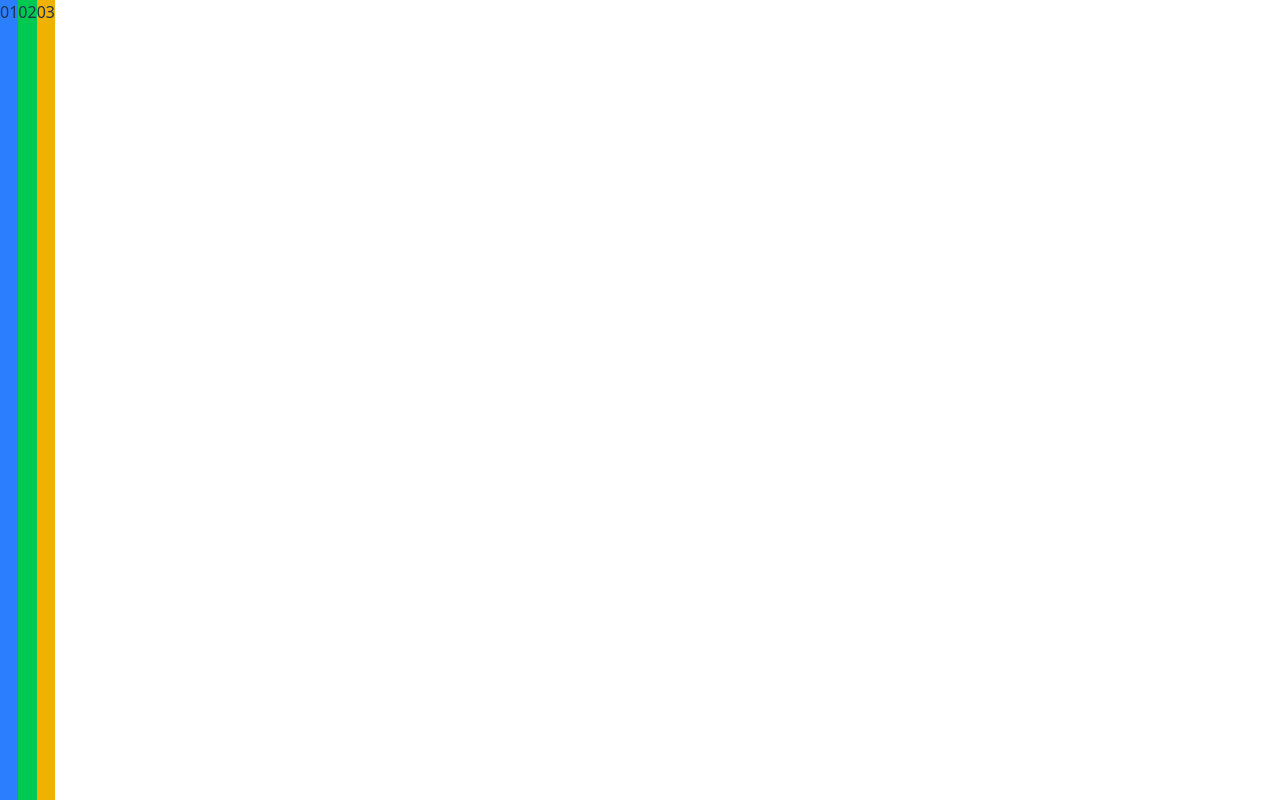
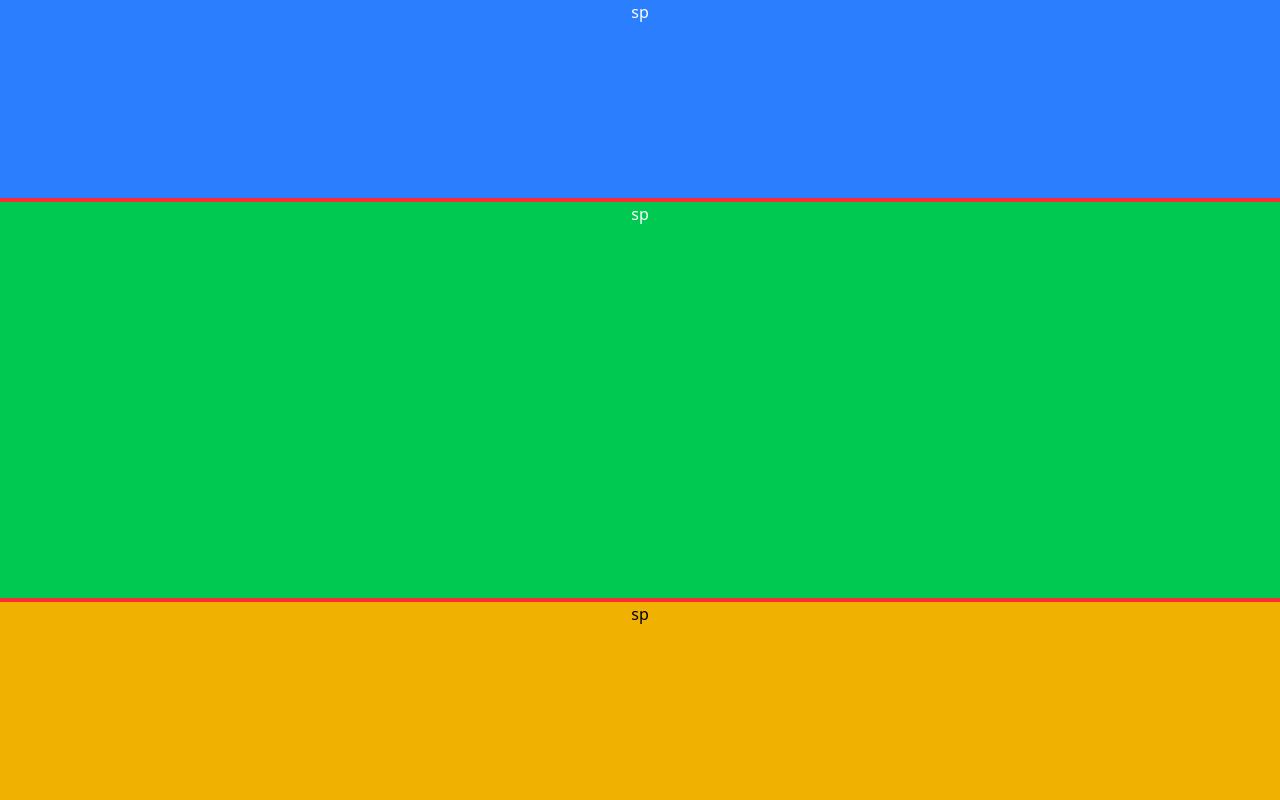
Before and after one commit to HamzaAmir97/Travel_Agency, a React (Vite) app: page / in a window 1280 px wide. Built offline with nearby package versions, Linux system fonts and the light colour scheme.

Commit message:
add  flex layout

```diff
--- a/src/App.tsx
+++ b/src/App.tsx
@@ -14,10 +14,12 @@ function App() {
 
 
       <body>
-      <div className="w-full flex flex-row justify-center h-screen bg-red-500">
-  <div className="flex-1 bg-blue-500">01</div>
-  <div className="flex-1 bg-green-500">02</div>
-  <div className="flex-1 bg-yellow-500">03</div>
+      <div className="flex justify-center  h-screen w-screen m-auto bg-red-500">
+  <div className="flex flex-col gap-1">
+    <div className="w-screen h-1/4 bg-blue-500 text-white text-center"><span>sp</span> </div>
+    <div className="w-screen h-2/4 bg-green-500 text-white text-center"><span>sp</span></div>
+    <div className="w-screen h-1/4 bg-yellow-500 text-black text-center"><span>sp</span></div>
+  </div>
 </div>
 
 
```
